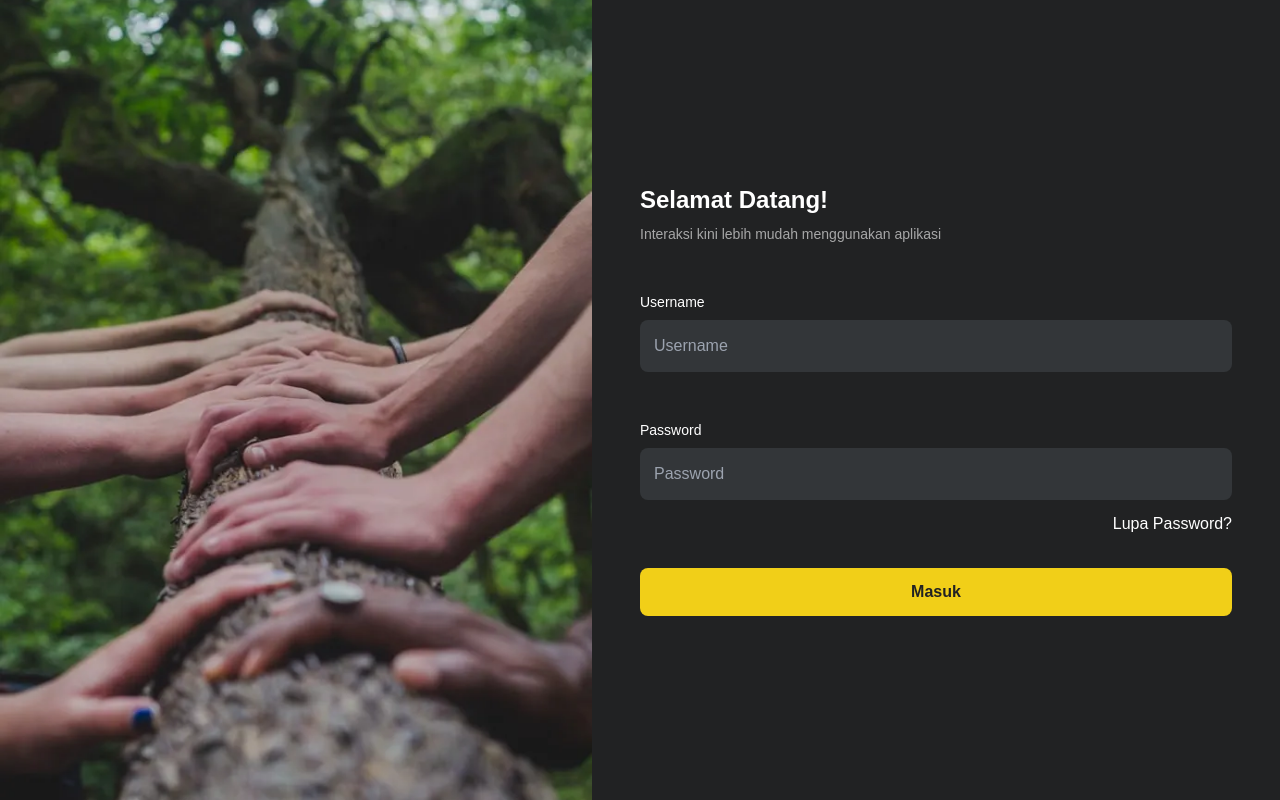
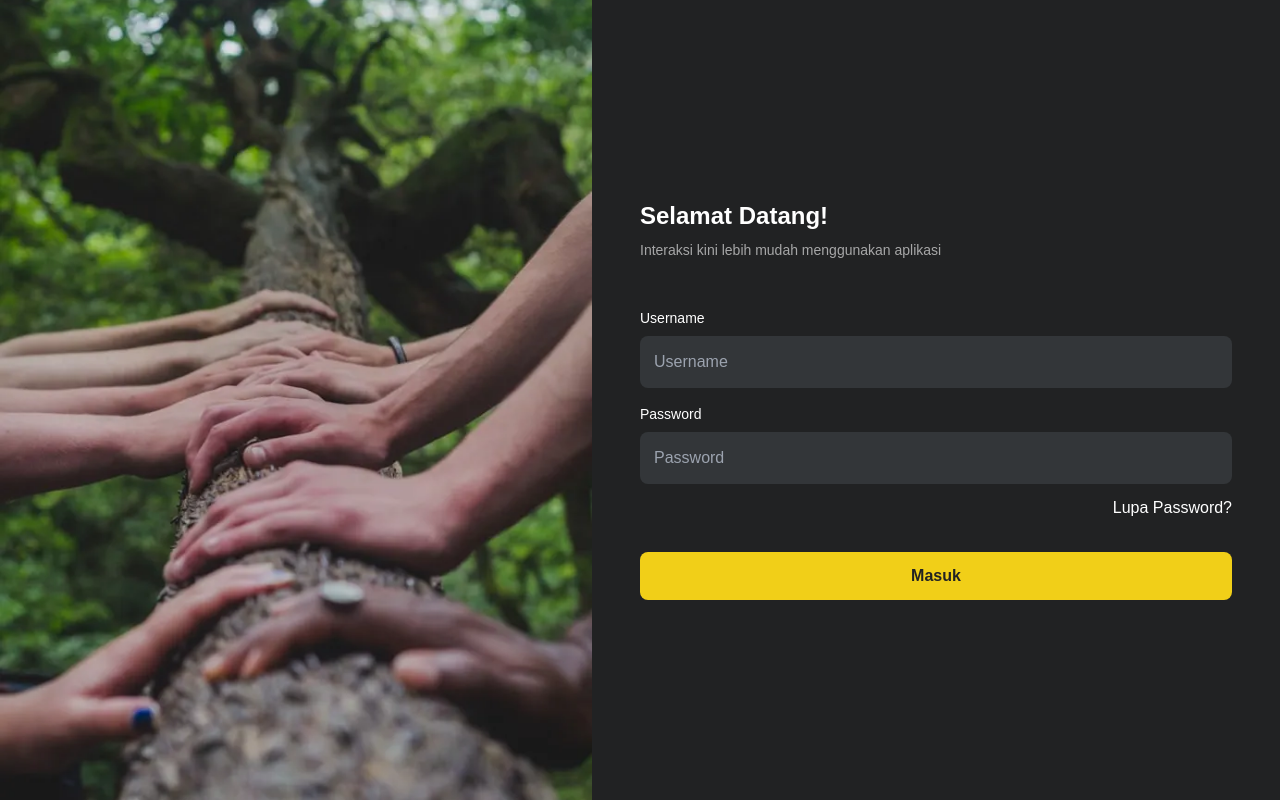
Before and after one commit to arifwp/srawung-frontend, a Next.js app: page /auth/login in a window 1280 px wide. Built offline with nearby package versions, Linux system fonts and the light colour scheme.

Commit message:
set new margin top value

```diff
--- a/src/app/auth/login/page.tsx
+++ b/src/app/auth/login/page.tsx
@@ -64,7 +64,7 @@ export default function LoginPage() {
           />
 
           <InputPrimary
-            className="mt-12"
+            className="mt-4"
             placeholder="Password"
             label="Password"
             type="password"
```
